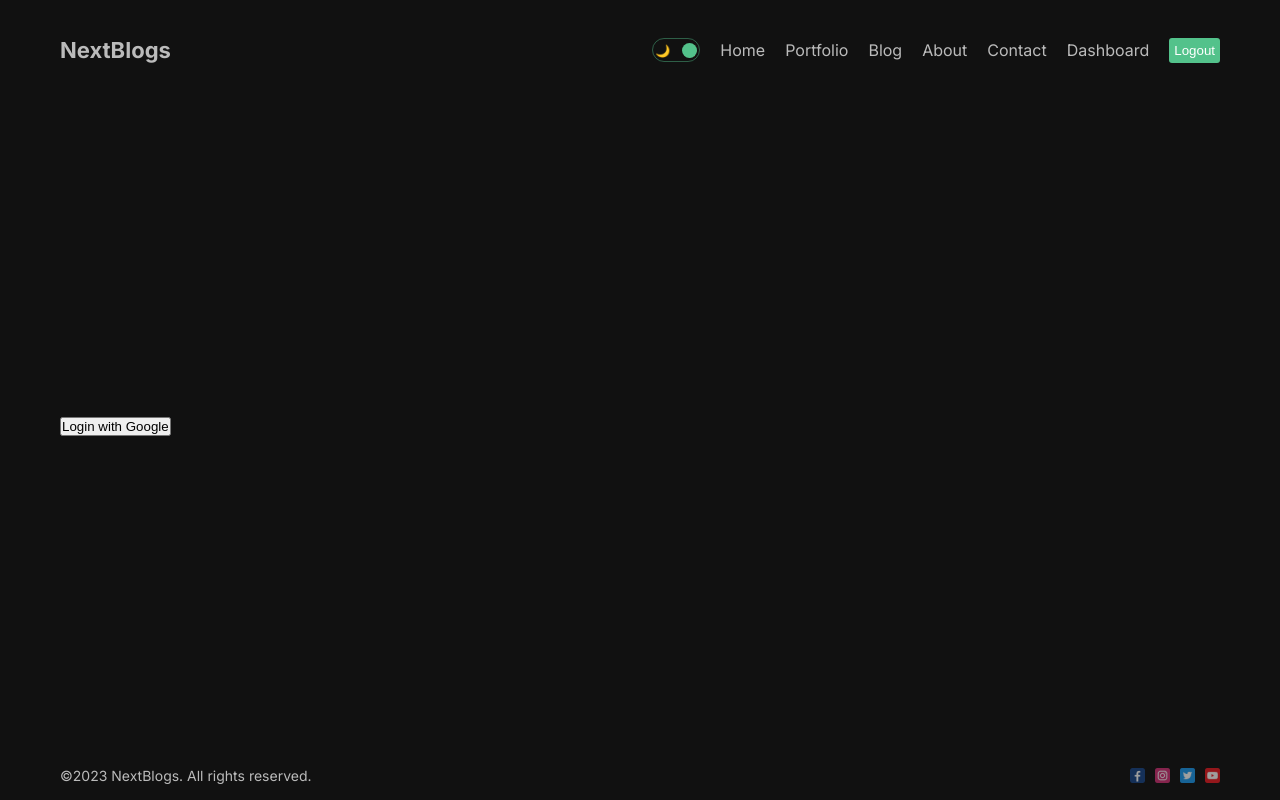
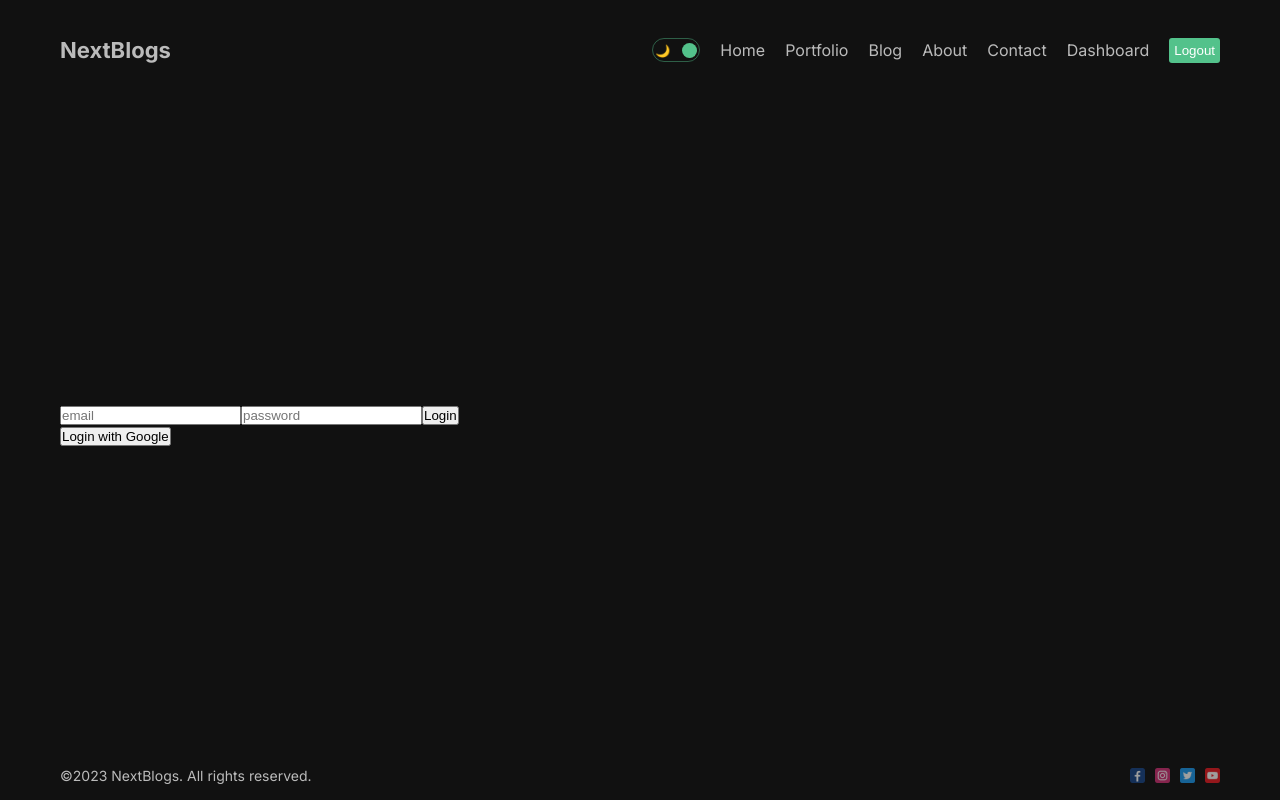
Before and after one commit to studiosnabeel/blogs-nextjs, a Next.js app: page /dashboard/login in a window 1280 px wide. Built offline with nearby package versions, Linux system fonts and the light colour scheme; no server answers.

Commit message:
Modify Login page

```diff
--- a/src/app/dashboard/(auth)/login/page.jsx
+++ b/src/app/dashboard/(auth)/login/page.jsx
@@ -2,11 +2,41 @@
 
 import React from 'react';
 import styles from './page.module.css';
-import { signIn } from 'next-auth/react';
+import { signIn, useSession } from 'next-auth/react';
+import { useRouter } from 'next/navigation';
 
 const Login = () => {
+  const session = useSession();
+
+  const router = useRouter();
+
+  if (session.status === 'loading') {
+    return <p>Loading...</p>;
+  }
+
+  if (session.status === 'authenticated') {
+    router?.push('/dashboard');
+  }
+
+  const handleSubmit = (e) => {
+    e.preventDefault();
+
+    const email = e.target[0].value;
+    const password = e.target[1].value;
+
+    signIn('credentials', { email, password });
+  };
   return (
     <div className={styles.container}>
+      <form className={styles.form} onSubmit={handleSubmit}>
+        <input type="email" placeholder="email" className={styles.input} />
+        <input
+          type="password"
+          placeholder="password"
+          className={styles.input}
+        />
+        <button className={styles.button}>Login</button>
+      </form>
       <button onClick={() => signIn('google')}>Login with Google</button>
     </div>
   );
```
